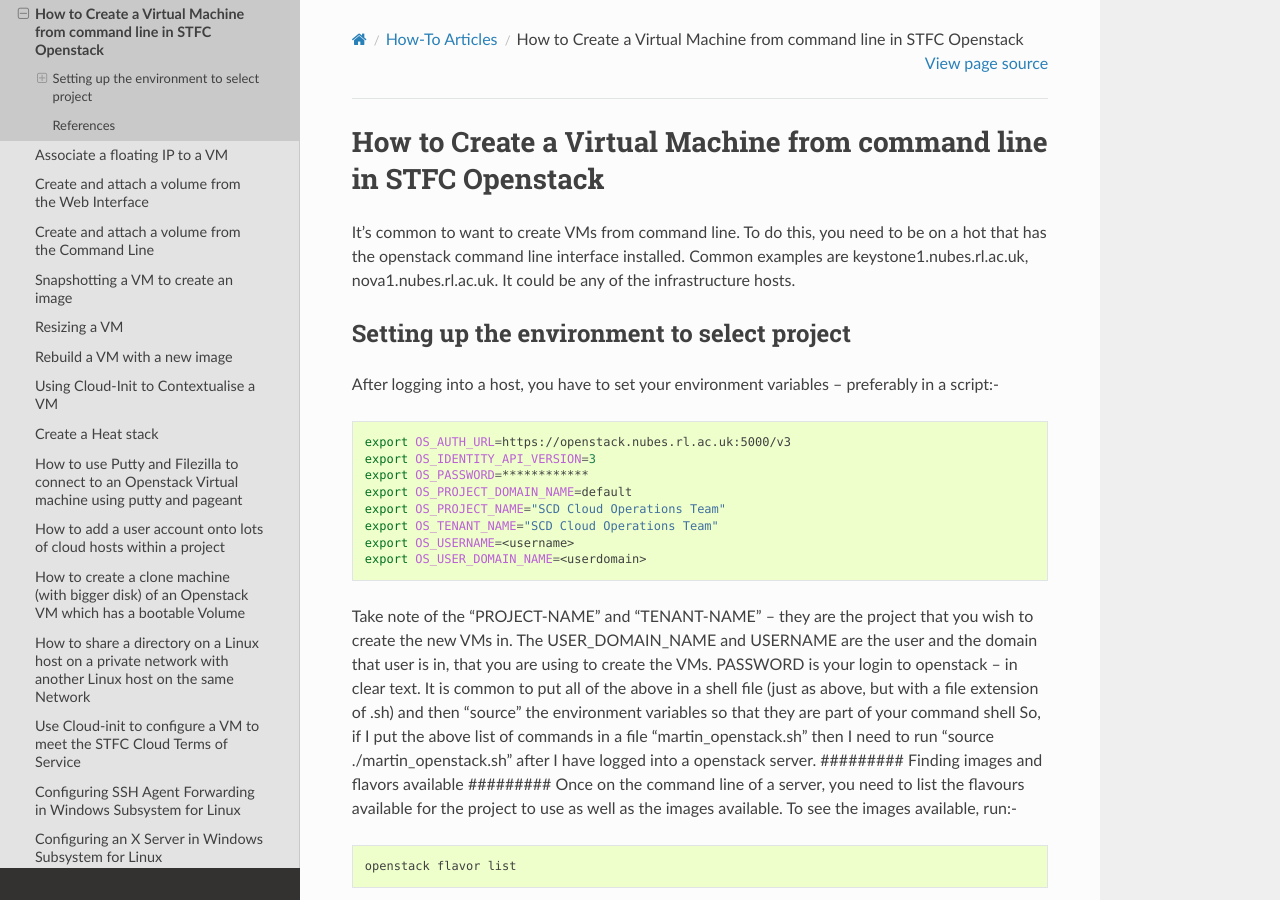
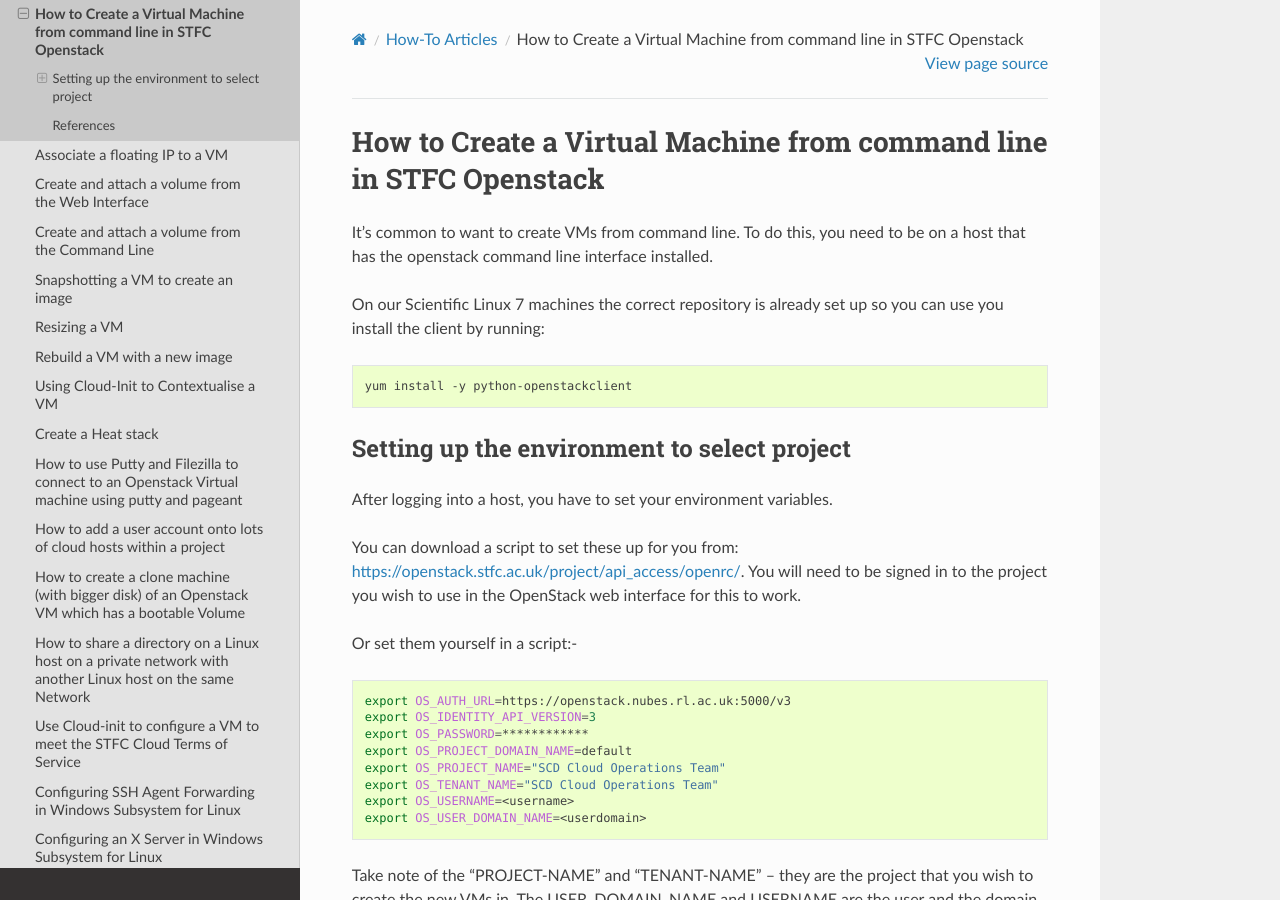
Before and after one commit to stfc/cloud-docs, a Sphinx documentation site: the page built from source/howto/CreateVMFromCommandLine.rst, in a window 1280 px wide and 900 px high. Built offline with Sphinx 7.4.7 and the Read the Docs theme 2.0.0, drawn with Linux system fonts in a browser that asks for light colours.

Commit message:
Fix docs on command line use.

```diff
--- a/source/howto/CreateVMFromCommandLine.rst
+++ b/source/howto/CreateVMFromCommandLine.rst
@@ -2,13 +2,25 @@
 How to Create a Virtual Machine from command line in STFC Openstack
 ===============================================
 
-It’s common to want to create VMs from command line. To do this, you need to be on a hot that has the openstack command line interface installed. Common examples are keystone1.nubes.rl.ac.uk, nova1.nubes.rl.ac.uk. It could be any of the infrastructure hosts.
+It’s common to want to create VMs from command line. To do this, you need to be on a host that has the openstack command line interface installed.
+
+On our Scientific Linux 7 machines the correct repository is already set up so you can use you install the client by running:
+
+.. code-block:: bash
+
+  yum install -y python-openstackclient
+
+
 
 #########
 Setting up the environment to select project
 #########
 
-After logging into a host, you have to set your environment variables – preferably in a script:-
+After logging into a host, you have to set your environment variables.
+
+You can download a script to set these up for you from: https://openstack.stfc.ac.uk/project/api_access/openrc/. You will need to be signed in to the project you wish to use in the OpenStack web interface for this to work.
+
+Or set them yourself in a script:-
 
 .. code-block:: bash
 
```
